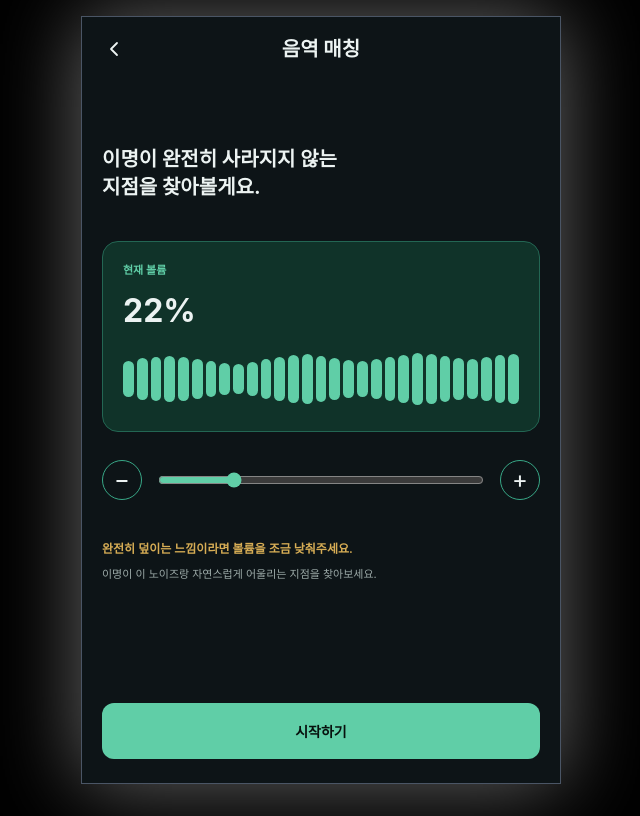
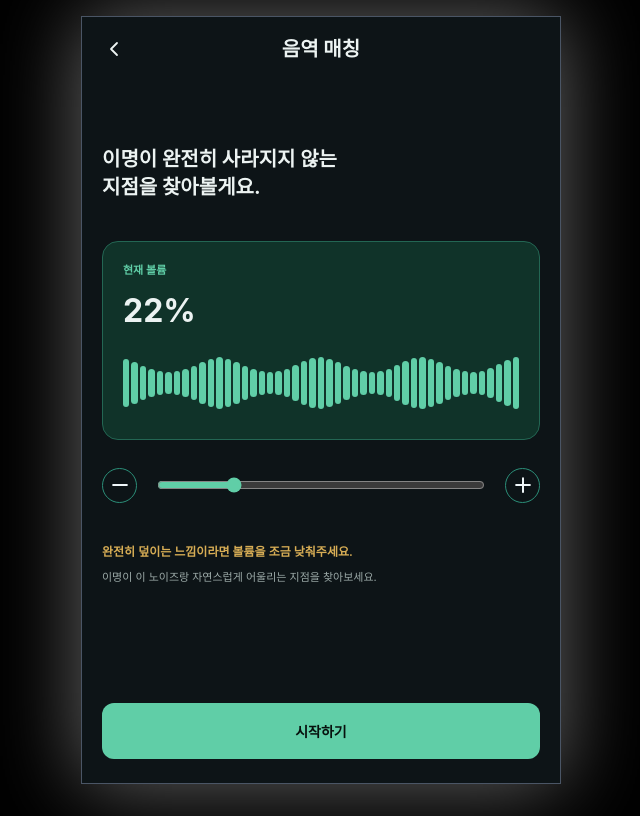
Before and after one commit to 2026-LIKELION-SOMNI/2026-likilion-ds2, a React (Vite) app in the folder frontend/: page /sound-setup in a window 1280 px wide. Both pictures are taken after a click on the button "다음". Shown: the whole page, without its empty margins (319-959 px from the left). Built offline with nearby package versions, Linux system fonts and the light colour scheme.

Commit message:
style: 피그마 디테일 수정

```diff
--- a/frontend/dev-dist/sw.js
+++ b/frontend/dev-dist/sw.js
@@ -81,7 +81,7 @@ define(['./workbox-7e5eb42b'], (function (workbox) { 'use strict';
     "revision": "3ca0b8505b4bec776b69afdba2768812"
   }, {
     "url": "index.html",
-    "revision": "0.cjv6ghfj32o"
+    "revision": "0.imfo3bftvlk"
   }], {});
   workbox.cleanupOutdatedCaches();
   workbox.registerRoute(new workbox.NavigationRoute(workbox.createHandlerBoundToURL("index.html"), {
--- a/frontend/src/pages/sound-setup/SoundSetupPage.tsx
+++ b/frontend/src/pages/sound-setup/SoundSetupPage.tsx
@@ -1,14 +1,33 @@
 import { useCallback, useEffect, useState } from "react";
 import { useNavigate } from "react-router-dom";
+import plusIcon from "../../assets/icons/Plus.svg";
+import minusIcon from "../../assets/icons/Minus.svg";
 
 type SoundSetupScreen = "ready" | "mixing";
 
-const WAVE_HEIGHTS = [
-  36, 42, 44, 46, 44, 40, 36, 32,
-  30, 34, 40, 44, 48, 50, 46, 42,
-  38, 36, 40, 44, 48, 52, 50, 46,
-  42, 40, 44, 48, 50,
+const READY_WAVE_HEIGHTS = [
+  40, 42, 44, 46, 46, 44, 42, 40, 38, 36,
+  34, 32, 30, 28, 28, 30, 32, 34, 36, 38,
+  40, 42, 44, 46,
+
+  // 가운데 notch
+  12, 12, 12, 12,
+
+  38, 40, 42, 44, 46, 48, 46, 44, 42, 40,
+  38, 36, 34, 32, 30, 30, 32, 34, 36, 38,
+  40, 42, 44, 44,
 ];
+
+const MIXING_WAVE_HEIGHTS = [
+  48, 42, 34, 28, 24, 22, 24, 28, 34, 42,
+  48, 52, 48, 42, 34, 28, 24, 22, 24, 28,
+  36, 44, 50, 52, 48, 42, 34, 28, 24, 22,
+  24, 28, 36, 44, 50, 52, 48, 42, 34, 28,
+  24, 22, 24, 30, 38, 46, 52,
+];
+
+const NOTCH_START = 24;
+const NOTCH_END = 27;
 
 function SoundSetupPage() {
   const navigate = useNavigate();
@@ -94,21 +113,25 @@ function SoundSetupPage() {
               px-4 py-7
             "
           >
-            <div className="flex h-[72px] items-center justify-center gap-[3px]">
-              {WAVE_HEIGHTS.map((height, index) => (
+            <div className="flex h-[72px] w-full items-center justify-center gap-[2px]">
+              {READY_WAVE_HEIGHTS.map((height, index) => {
+                const isNotch =
+                  index >= NOTCH_START && index <= NOTCH_END;
+
+                return (
                   <span
                     key={index}
-                  className={`
-                    w-[3px] rounded-full
-                    ${
-                      index >= 13 && index <= 16
-                        ? "bg-[#A58D51]"
-                        : "bg-[#60CEA7]"
+                    className={
+                      isNotch
+                        ? "w-[4px] shrink-0 rounded-[2px] bg-[rgba(243,197,106,0.55)]"
+                        : "min-w-[3px] flex-1 rounded-full bg-[#60CEA7]"
                     }
-                  `}
-                  style={{ height: `${height}px` }}
+                    style={{
+                      height: isNotch ? "12px" : `${height}px`,
+                    }}
                   />
-              ))}
+                );
+              })}
             </div>
 
             <div
@@ -237,32 +260,42 @@ function SoundSetupPage() {
             {volume}%
           </p>
 
-          <div className="mt-3 flex h-[64px] items-center gap-[3px]">
-            {WAVE_HEIGHTS.map((height, index) => (
+        <div className="mt-3 flex h-[72px] w-full items-center gap-[2px]">
+          {MIXING_WAVE_HEIGHTS.map((height, index) => (
             <span
               key={index}
-                className="flex-1 rounded-full bg-[#60CEA7]"
-                style={{ height: `${height}px` }}
+              className="
+                min-w-[3px]
+                flex-1
+                rounded-full
+                bg-[#60CEA7]
+              "
+              style={{
+                height: `${height}px`,
+              }}
             />
           ))}
         </div>
+
         </div>
 
-        <div className="mt-7 flex items-center gap-4">
+        <div className="mt-7 flex w-full items-center justify-between">
           <button
             type="button"
             onClick={handleVolumeDown}
             aria-label="볼륨 낮추기"
             className="
-              flex size-10 shrink-0
+              flex h-[35px] w-[35px] shrink-0
               items-center justify-center
               rounded-full
-              border border-[#38A887]
-              text-[1.5rem]
-              text-text-primary
+              border border-[#2B8E78]
             "
           >
-            −
+            <img
+              src={minusIcon}
+              alt=""
+              className="h-5 w-5"
+            />
           </button>
 
           <input
@@ -275,7 +308,7 @@ function SoundSetupPage() {
             }
             aria-label="볼륨 조절"
             className="
-              min-w-0 flex-1
+              mx-5 min-w-0 flex-1
               accent-[#60CEA7]
             "
           />
@@ -285,15 +318,17 @@ function SoundSetupPage() {
             onClick={handleVolumeUp}
             aria-label="볼륨 높이기"
             className="
-              flex size-10 shrink-0
+              flex h-[35px] w-[35px] shrink-0
               items-center justify-center
               rounded-full
-              border border-[#38A887]
-              text-[1.5rem]
-              text-text-primary
+              border border-[#2B8E78]
             "
           >
-            +
+            <img
+              src={plusIcon}
+              alt=""
+              className="h-5 w-5"
+            />
           </button>
         </div>
 
```
Also changed, not shown: frontend/src/assets/icons/Minus.svg (added), frontend/src/assets/icons/Plus.svg (added). Lines whose indentation alone changed are shown as unchanged.
